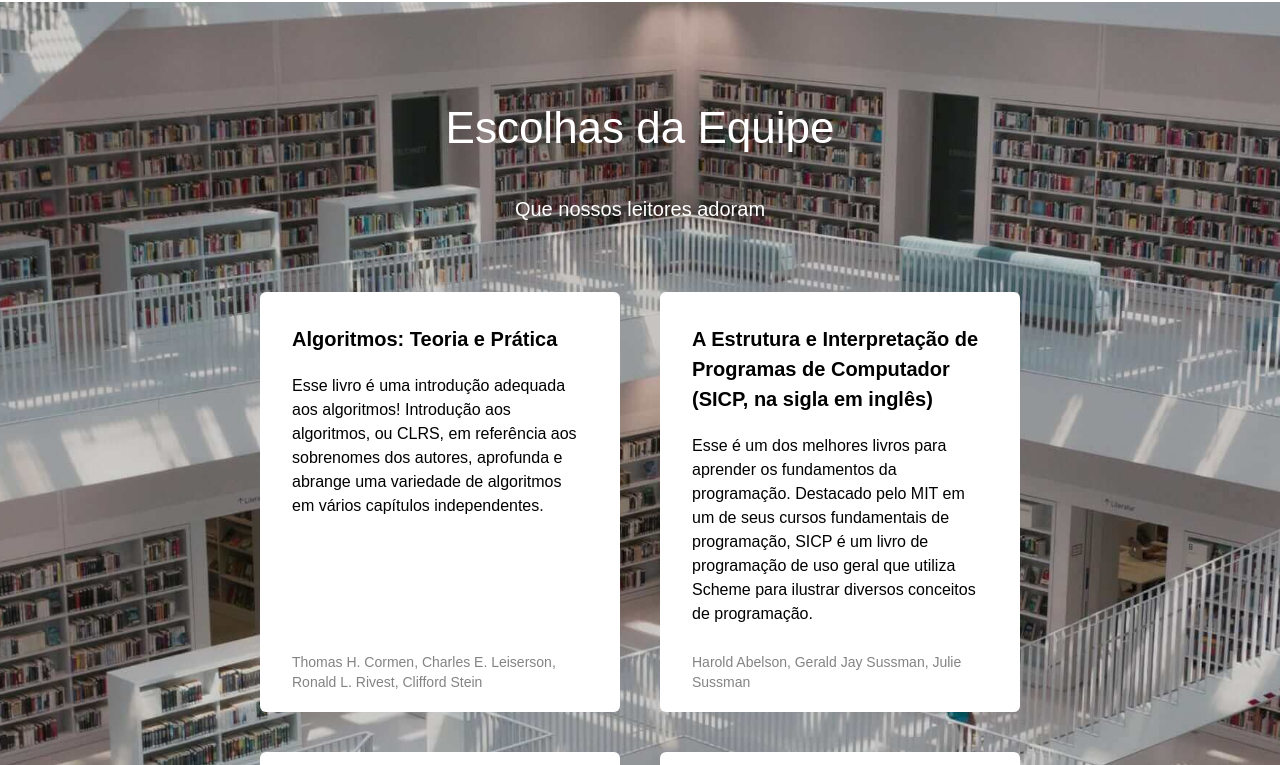
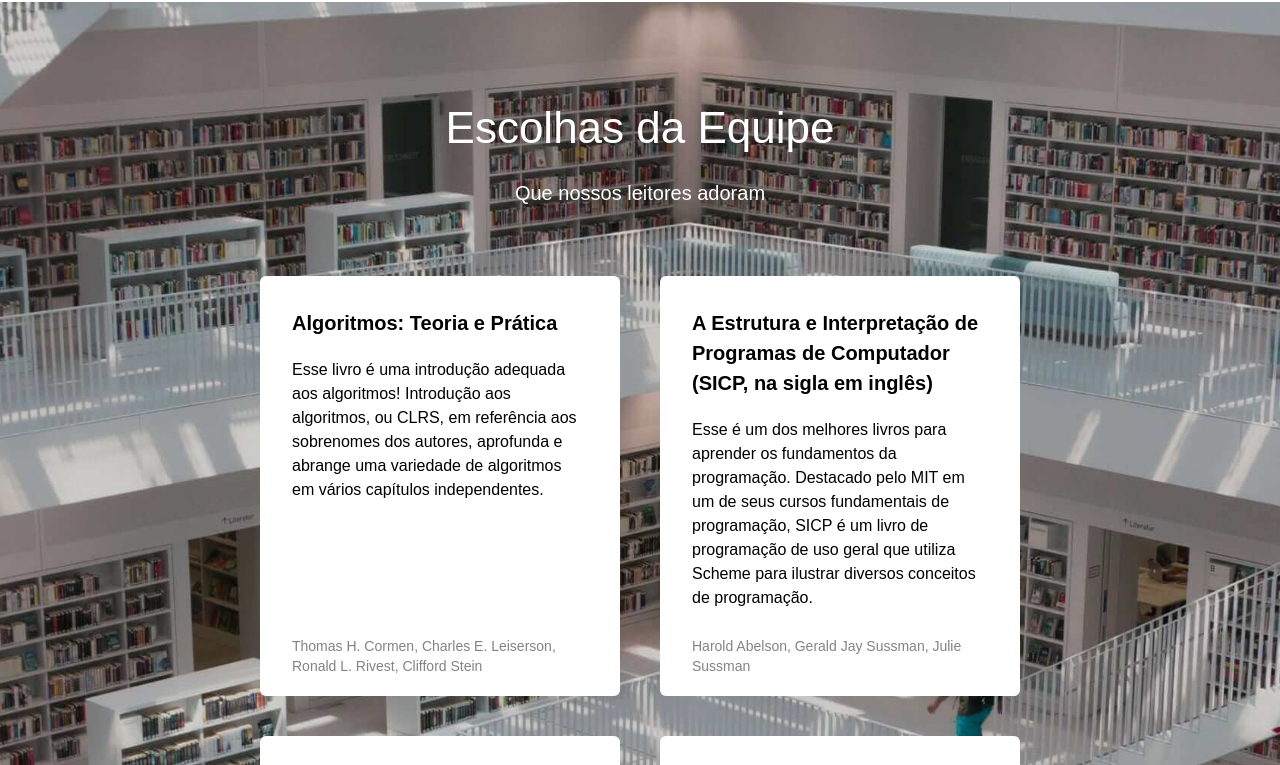
Before and after one commit to dfminotto/web_project_library_pt, a plain HTML site: page index.html in a window 1280 px wide. Shown: the part 798-1563 px from the top of the page. Drawn offline with Linux system fonts and the light colour scheme.

Commit message:
Alteração styles

```diff
--- a/styles/style.css
+++ b/styles/style.css
@@ -116,18 +116,17 @@
   font-size: 20px;
   line-height: 30px;
   font-weight: 400;
-  margin-top: 40px;
   color: #ffffff;
-  margin-bottom: 68px;
 }
 
 .staff__cards{
   display: flex;
   max-width: 760px;
-  margin: 0 auto;
+  margin: 0 auto 68px;
+  margin-top: 68px;
   list-style-type: none;
   padding-left: 0;
-  justify-content: space-around;
+  justify-content: space-evenly;
   flex-wrap: wrap;
   gap: 40px;
 }
```
